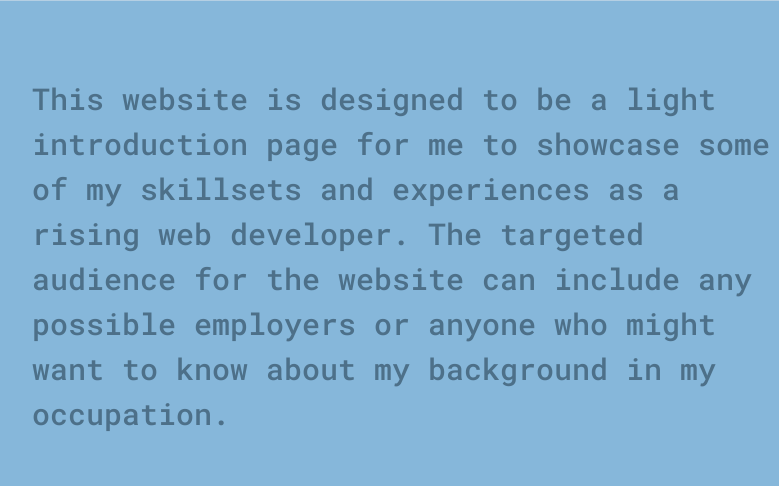
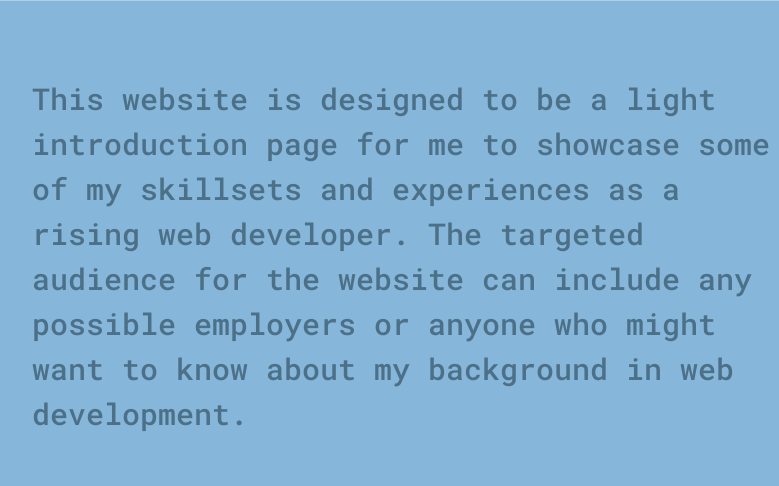
Before and after one commit to lxiao36/INLS572-Simple-Web-Page, a plain HTML site: page src/index.html in a window 1280 px wide. Shown: the part 250-736 px from the top of the page, 221-1000 px from the left. Drawn offline with Linux system fonts and the light colour scheme.

Commit message:
minor changes

```diff
--- a/src/index.html
+++ b/src/index.html
@@ -10,15 +10,27 @@
   <body>
     <h1 class="logo">Lei Xiao</h1>
     <div class="explain">
-      <p>This website is designed to be a light introduction page for me to showcase some of my skillsets and experiences as a rising web developer. The targeted audience for the website can include any possible employers or anyone who might want to know about my background in my occupation. </p>
+      <p>
+        This website is designed to be a light introduction page for me to
+        showcase some of my skillsets and experiences as a rising web developer.
+        The targeted audience for the website can include any possible employers
+        or anyone who might want to know about my background in web development.
+      </p>
     </div>
 
     <div class="tophalf">
-      <img src="Profile.jpg" alt="profileimg" width="300"/>
+      <img src="Profile.jpg" alt="profileimg" width="300" />
       <div>
         <h2>About Me</h2>
         <p class="bio">
-          I am currently a second-year student at the Unversity of Chapel Hill. During the lockdown, my time spent in front of my laptop increased significantly. This rise in screentime leads me to realize how elaborate and innovative web pages are. I was then curious about the underlying mechanism of these platforms that could decode and analyze user behaviors and precisely target the users' needs, which led to the current time where I am studying Information Science at the SILS branch to pursue a career as a Web Developer.
+          I am currently a second-year student at the Unversity of Chapel Hill.
+          During the lockdown, my time spent in front of my laptop increased
+          significantly. This rise in screentime leads me to realize how
+          elaborate and innovative web pages are. I was then curious about the
+          underlying mechanism of these platforms that could decode and analyze
+          user behaviors and precisely target the users' needs, which led to the
+          current time where I am studying Information Science at the SILS
+          branch to pursue a career as a Web Developer.
         </p>
       </div>
     </div>
@@ -50,11 +62,7 @@
         <article class="content">
           <h2>Resume</h2>
           <p>
-            <iframe
-              src="LeiXiaoResume2021copy.pdf"
-              height="300"
-            >
-            </iframe>
+            <iframe src="LeiXiaoResume2021copy.pdf" height="300"> </iframe>
           </p>
         </article>
       </div>
--- a/src/main.css
+++ b/src/main.css
@@ -12,8 +12,8 @@ body {
   color: hsl(205, 28%, 42%);
   border-radius: 10px;
   font-family: "Roboto Mono", monospace;
+}
 
-}
 .tophalf {
   display: flex;
   margin: 120px 200px 0 200px;
@@ -37,11 +37,6 @@ li {
   list-style: none;
   margin-bottom: 65px;
   margin-right: 40px;
-}
-
-.bottomtext {
-  margin: 200px;
-  align-items: center;
 }
 
 .logo {
@@ -74,6 +69,7 @@ li {
 .content > * {
   width: 100%;
 }
+
 .content h2 {
   font-size: 30px;
   margin: 16px;
@@ -81,6 +77,7 @@ li {
   letter-spacing: 1px;
   color: hsl(205, 28%, 42%);
 }
+
 .content a {
   margin: 22px;
   background: hsl(205, 28%, 42%);
@@ -90,6 +87,7 @@ li {
   border-radius: 25px;
   transition: 0.3s ease;
 }
+
 .content a:hover {
   border-radius: 4px;
 }
```
